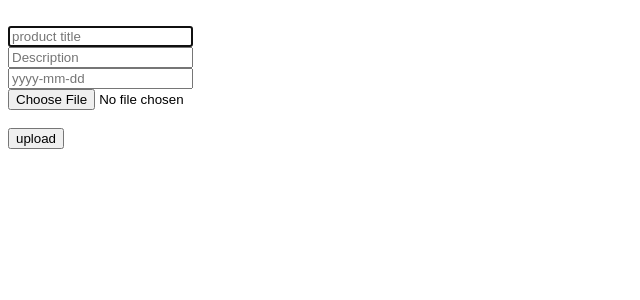
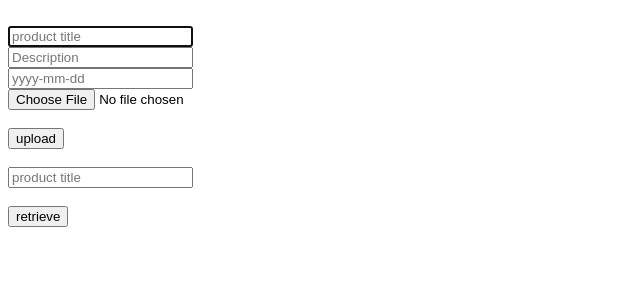
Before and after one commit to diorzyon/thefarm, a Django app: page / in a window 1280 px wide. Shown: the top 300 px of the page, without its empty margins (0-640 px from the left). Run offline with Django 4.2, Linux system fonts and the light colour scheme.

Commit message:
final commit

```diff
--- a/api/templates/api/index.html
+++ b/api/templates/api/index.html
@@ -26,5 +26,19 @@
         <br><input class="btn btn-primary" type="submit" value="upload">
 
     </form>
+    {% if message %}
+    <br>{{message|upper}}
+    {% endif %}
+    <br><form action="{% url 'retrieve' %}" method="post" enctype="multipart/form-data">
+        {% csrf_token %}
+
+        <div class="form-group">
+            <input class="form-control" autofocus type="text" name="title" placeholder="product title">
+        </div>
+
+
+        <br><input class="btn btn-primary" type="submit" value="retrieve">
+
+    </form>
 </body>
 </html>
--- a/api/urls.py
+++ b/api/urls.py
@@ -6,4 +6,8 @@ from . import views
 urlpatterns = [
     path("", views.index, name="index"),
     path("upload", views.upload, name="upload"),
+    path('retrieve', views.retrieve, name='retrieve')
 ]
+if settings.DEBUG:
+        urlpatterns += static(settings.MEDIA_URL,
+                              document_root=settings.MEDIA_ROOT)
--- a/api/views.py
+++ b/api/views.py
@@ -1,4 +1,6 @@
 from django.shortcuts import render
+
+# Create your views here.
 from .models import Product
 
 def index(request):
@@ -12,6 +14,15 @@ def upload(request):
         products = Product.objects.create(title=request.POST['title'], description=request.POST['description'], image=image, date=date)
         products.save()
 
-        return render(request, "api/index.html")
+        return render(request, "api/index.html", {
+                "message": "Upload Successful."
+            })
     else:
         return render(request, 'api/index.html')
+
+def retrieve(request):
+    if request.method == 'POST':
+        product = Product.objects.get(title=request.POST['title'])
+        return render(request, "api/retrieve.html",{"product": product })
+    else:
+        return render(request, 'api/retrieve.html')
```
Also changed, not shown: api/templates/api/retrieve.html (added, +16 -0 lines).
